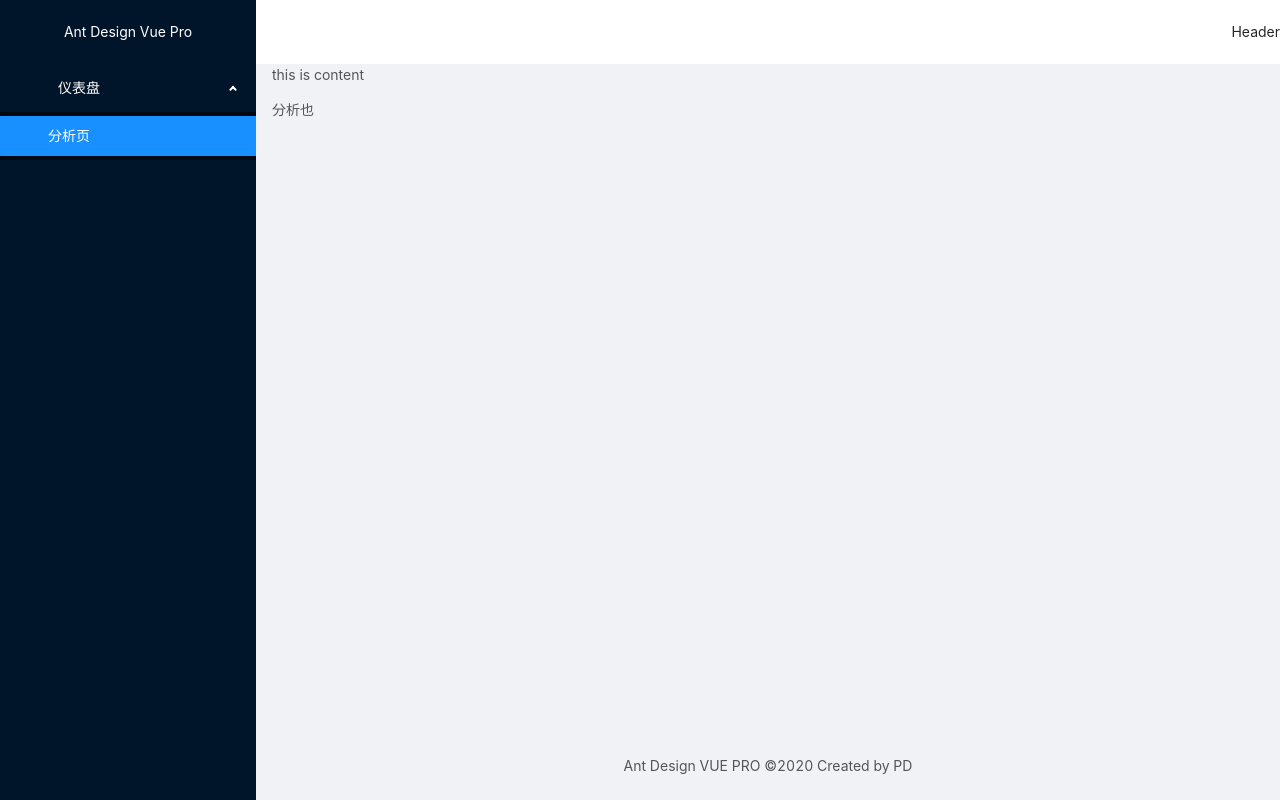
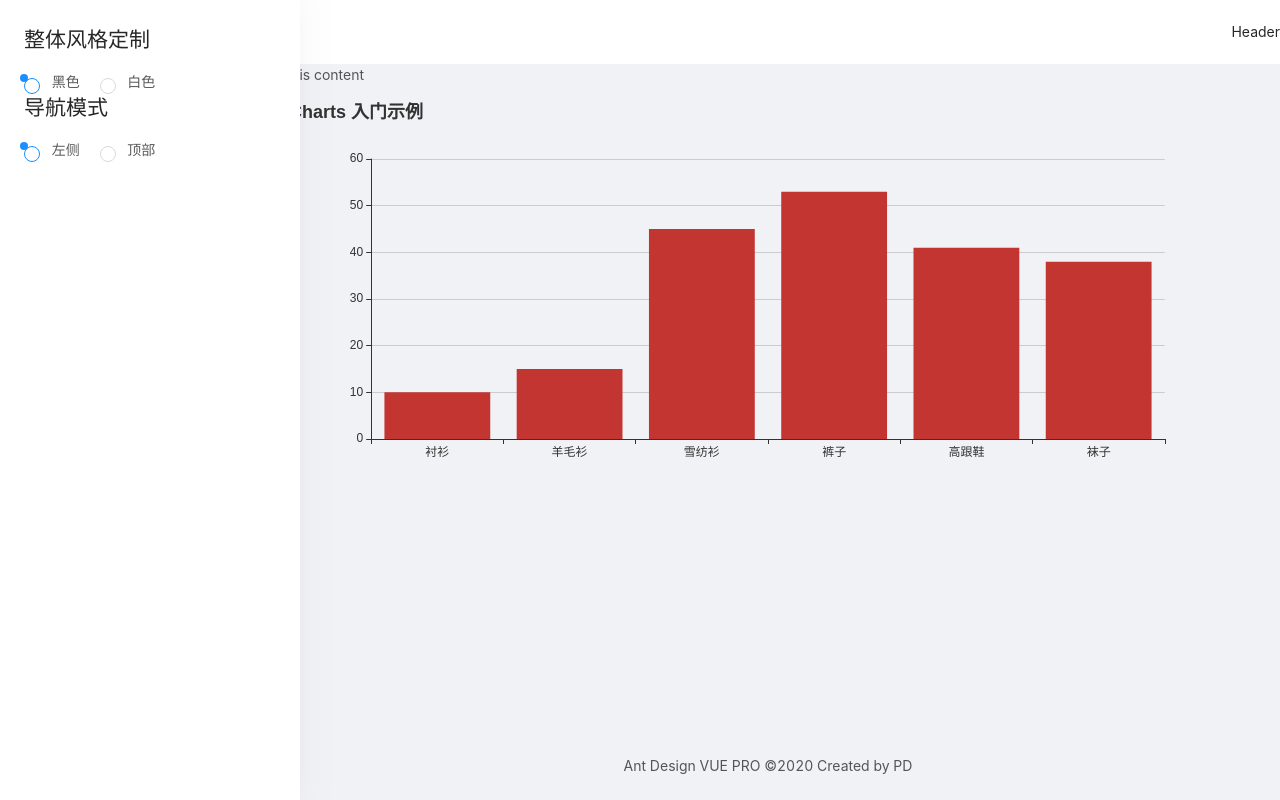
Before and after one commit to sunmd/vue_awesome_study, a Vue app in the folder actualCombat/ant-design-vue-pro-test/: page /dashboard/analysis in a window 1280 px wide. Built offline with nearby package versions, Linux system fonts and the light colour scheme.

Commit message:
to(add anlysis) 添加内容,包括一些优化和数据回收等功能

```diff
--- a/actualCombat/ant-design-vue-pro-test/package.json
+++ b/actualCombat/ant-design-vue-pro-test/package.json
@@ -11,10 +11,12 @@
   "dependencies": {
     "ant-design-vue": "^1.6.1",
     "core-js": "^3.6.5",
+    "echarts": "^4.9.0",
     "i": "^0.3.6",
     "lodash": "^4.17.20",
     "moment": "^2.26.0",
     "nprogress": "^0.2.0",
+    "resize-detector": "^0.2.2",
     "vue": "^2.6.11",
     "vue-router": "^3.2.0",
     "vuex": "^3.4.0"
--- /dev/null
+++ b/actualCombat/ant-design-vue-pro-test/src/components/Chart.vue
@@ -0,0 +1,62 @@
+<template>
+  <div ref="echartDom"></div>
+</template>
+
+<script>
+// 导入echart
+import echarts from "echarts";
+// 导入检测resize
+import { addListener, removeListener } from "resize-detector";
+// 防抖效果的应用
+import debounce from "lodash/debounce";
+
+export default {
+  props: {
+    options: {
+      type: Object,
+      default: () => {}
+    }
+  },
+  watch: {
+    options(val) {
+      this.chart.setOption(val);
+    }
+    // 深度的扫描消耗不少
+    /* options: { */
+    /*   handler(val) { */
+    /*     this.chart.setOption(val); */
+    /*   }, */
+    /*   deep: true */
+    /* } */
+  },
+  created() {
+    // 添加防抖应用
+    this.resize = debounce(this.resize, 300);
+  },
+  mounted: function() {
+    // 画chart
+    this.renderChart();
+    // 添加窗口的镜像
+    addListener(this.$refs.echartDom, this.resize);
+  },
+  beforeDestroy: function() {
+    removeListener(this.$refs.echartDom, this.resize);
+    this.chart.dispose();
+    this.chart = null;
+  },
+  methods: {
+    resize() {
+      console.log("resize");
+      this.chart.resize();
+    },
+    renderChart() {
+      // 基于准备好的dom，初始化echarts实例
+      this.chart = echarts.init(this.$refs.echartDom);
+      // 绘制图表
+      this.chart.setOption(this.options);
+    }
+  }
+};
+</script>
+
+<style></style>
--- a/actualCombat/ant-design-vue-pro-test/src/utils/auth.js
+++ b/actualCombat/ant-design-vue-pro-test/src/utils/auth.js
@@ -1,6 +1,6 @@
 // 获取当前用户的权限
 export function getCurrentAuthority() {
-  return ["user"];
+  return ["admin"];
 }
 
 // 检测对应权限是否包含
--- a/actualCombat/ant-design-vue-pro-test/src/views/Dashboard/Analysis.vue
+++ b/actualCombat/ant-design-vue-pro-test/src/views/Dashboard/Analysis.vue
@@ -1,9 +1,48 @@
 <template>
-  <div>分析也</div>
+  <Chart :options="chartOption" style="height: 400px;" />
 </template>
 
 <script>
-export default {};
+import Chart from "../../components/Chart.vue";
+import random from "lodash/random";
+export default {
+  data() {
+    return {
+      chartOption: {
+        title: {
+          text: "ECharts 入门示例"
+        },
+        tooltip: {},
+        xAxis: {
+          data: ["衬衫", "羊毛衫", "雪纺衫", "裤子", "高跟鞋", "袜子"]
+        },
+        yAxis: {},
+        series: [
+          {
+            name: "销量",
+            type: "bar",
+            data: [5, 20, 36, 10, 10, 20]
+          }
+        ]
+      }
+    };
+  },
+  mounted() {
+    this.interval = setInterval(() => {
+      this.chartOption.series[0].data = this.chartOption.series[0].data.map(
+        () => random(100)
+      );
+      this.chartOption = { ...this.chartOption };
+    }, 3000);
+  },
+  beforeDestroy() {
+    clearInterval(this.interval);
+    this.interval = null;
+  },
+  components: {
+    Chart
+  }
+};
 </script>
 
 <style></style>
```
Also changed, not shown: 1 other file (tests, documents, lock files or other folders).
